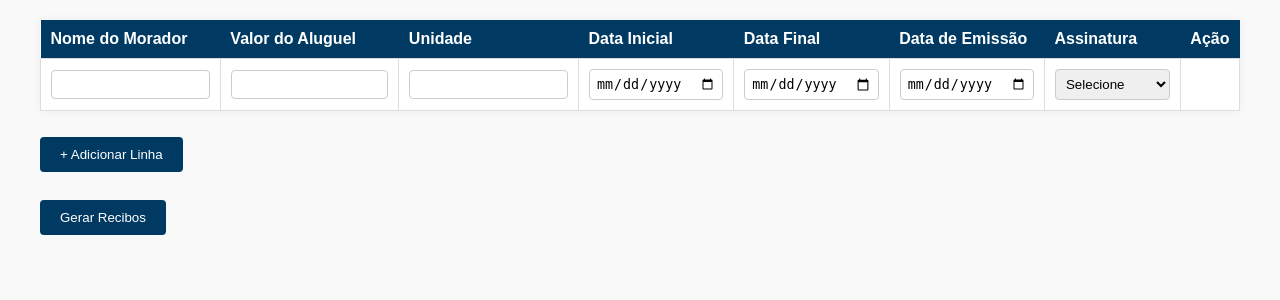
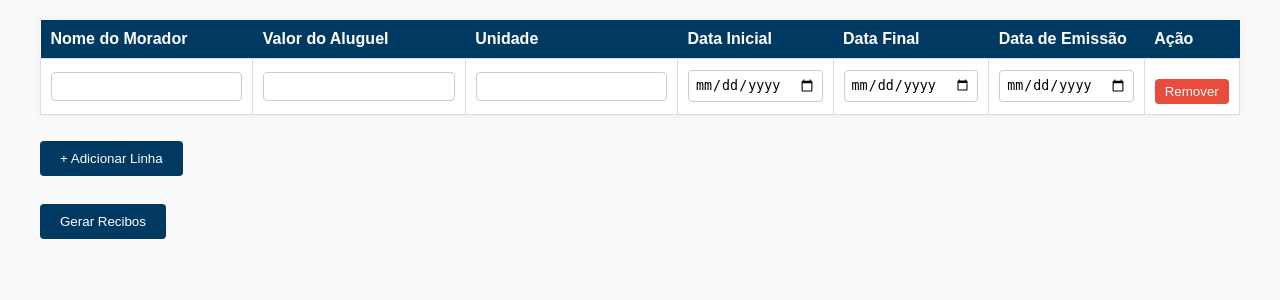
Before and after one commit to jflrealty/receipt_generator, a Flask app: page / in a window 1280 px wide. Shown: the part 122-422 px from the top of the page. Run offline with Flask 3, Linux system fonts and the light colour scheme.

Commit message:
Update form.html

```diff
--- a/backend/templates/form.html
+++ b/backend/templates/form.html
@@ -90,7 +90,6 @@
           <th>Data Inicial</th>
           <th>Data Final</th>
           <th>Data de Emissão</th>
-          <th>Assinatura</th>
           <th>Ação</th>
         </tr>
       </thead>
@@ -102,15 +101,7 @@
           <td><input name="data_inicio_0" type="date" required></td>
           <td><input name="data_fim_0" type="date" required></td>
           <td><input name="data_emissao_0" type="date" required></td>
-          <td>
-            <select name="responsavel_0" required>
-              <option value="">Selecione</option>
-              <option value="Marta Cabral">Marta Cabral</option>
-              <option value="Jelifer Neves">Jelifer Neves</option>
-              <option value="Marina Macena">Marina Macena</option>
-            </select>
-          </td>
-          <td></td>
+          <td><button type="button" class="remover" onclick="removerLinha(this)">Remover</button></td>
         </tr>
       </tbody>
     </table>
@@ -132,14 +123,6 @@
         <td><input name="data_inicio_${index}" type="date" required></td>
         <td><input name="data_fim_${index}" type="date" required></td>
         <td><input name="data_emissao_${index}" type="date" required></td>
-        <td>
-          <select name="responsavel_${index}" required>
-            <option value="">Selecione</option>
-            <option value="Marta Cabral">Marta Cabral</option>
-            <option value="Jelifer Neves">Jelifer Neves</option>
-            <option value="Marina Macena">Marina Macena</option>
-          </select>
-        </td>
         <td><button type="button" class="remover" onclick="removerLinha(this)">Remover</button></td>
       `;
       tabela.appendChild(nova);
```
